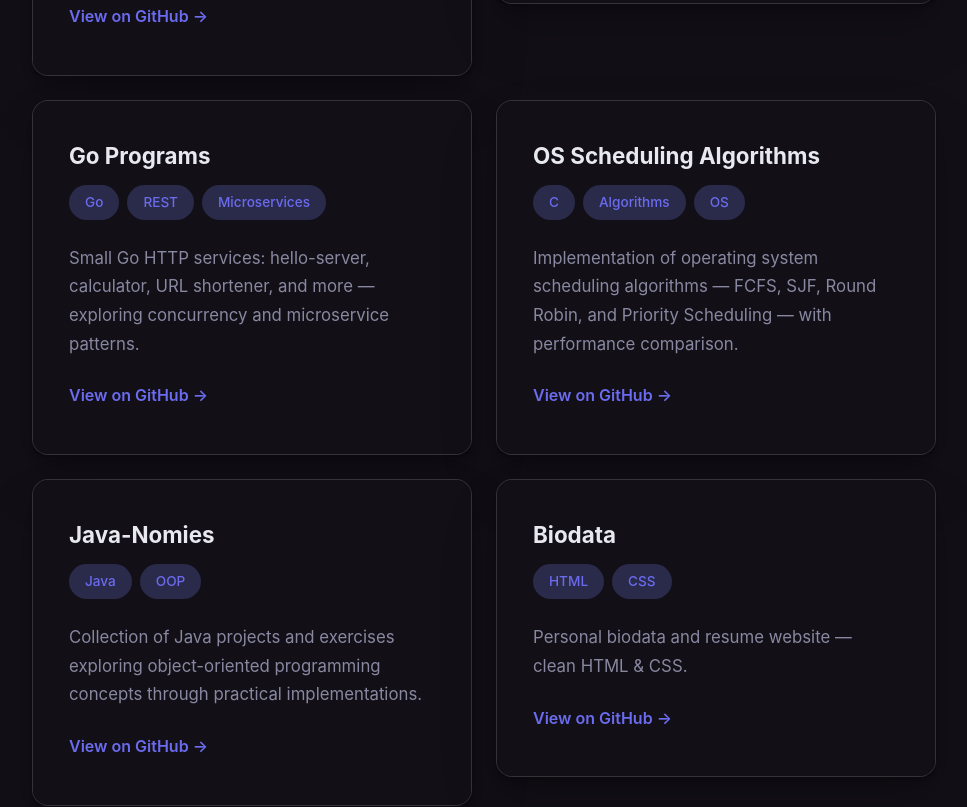
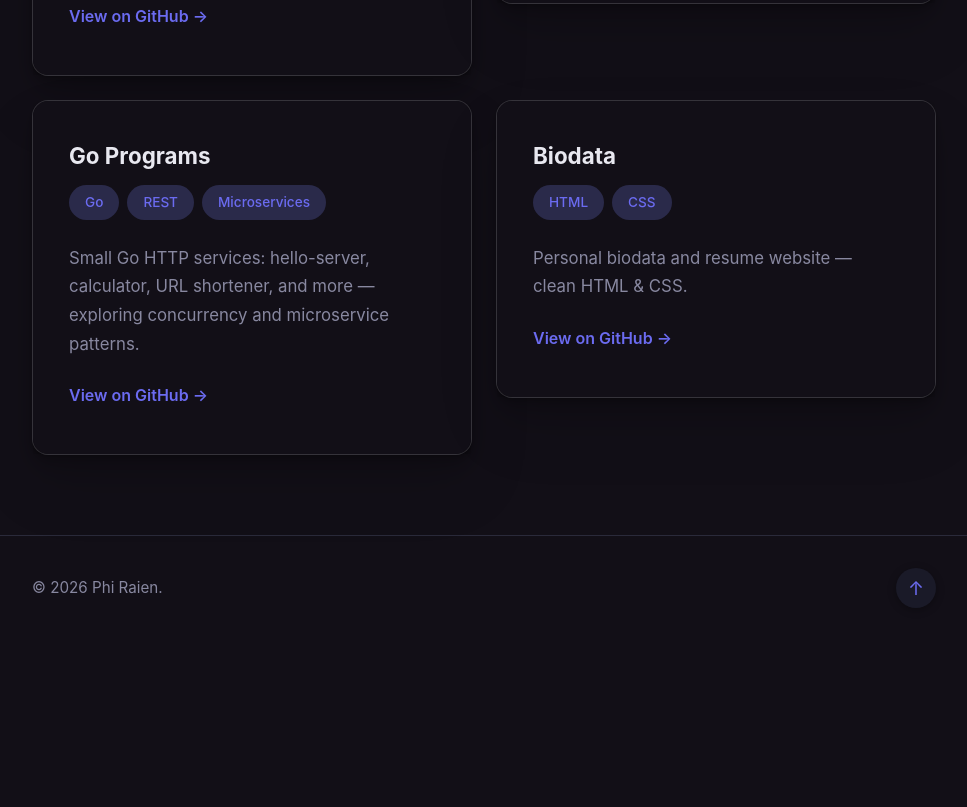
Before and after one commit to Phiraien/Portfolio, a React (Vite) app: page /Portfolio/projects in a window 1280 px wide. Shown: the part 520-1327 px from the top of the page, without its empty margins (156-1123 px from the left). After the commit the page ends 1160 px from the top, so only its background shows below. Built offline with nearby package versions, Linux system fonts and the light colour scheme.

Commit message:
remove OS Scheduling & Java-Nomies from projects

```diff
--- a/src/pages/Projects.jsx
+++ b/src/pages/Projects.jsx
@@ -21,18 +21,6 @@ const projects = [
     desc: 'Small Go HTTP services: hello-server, calculator, URL shortener, and more — exploring concurrency and microservice patterns.',
     tags: ['Go', 'REST', 'Microservices'],
     url: 'https://github.com/Phiraien/go-programs',
-  },
-  {
-    title: 'OS Scheduling Algorithms',
-    desc: 'Implementation of operating system scheduling algorithms — FCFS, SJF, Round Robin, and Priority Scheduling — with performance comparison.',
-    tags: ['C', 'Algorithms', 'OS'],
-    url: 'https://github.com/Phiraien/OS-Scheduling-algos',
-  },
-  {
-    title: 'Java-Nomies',
-    desc: 'Collection of Java projects and exercises exploring object-oriented programming concepts through practical implementations.',
-    tags: ['Java', 'OOP'],
-    url: 'https://github.com/Phiraien/Java-Nomies',
   },
   {
     title: 'Biodata',
```
